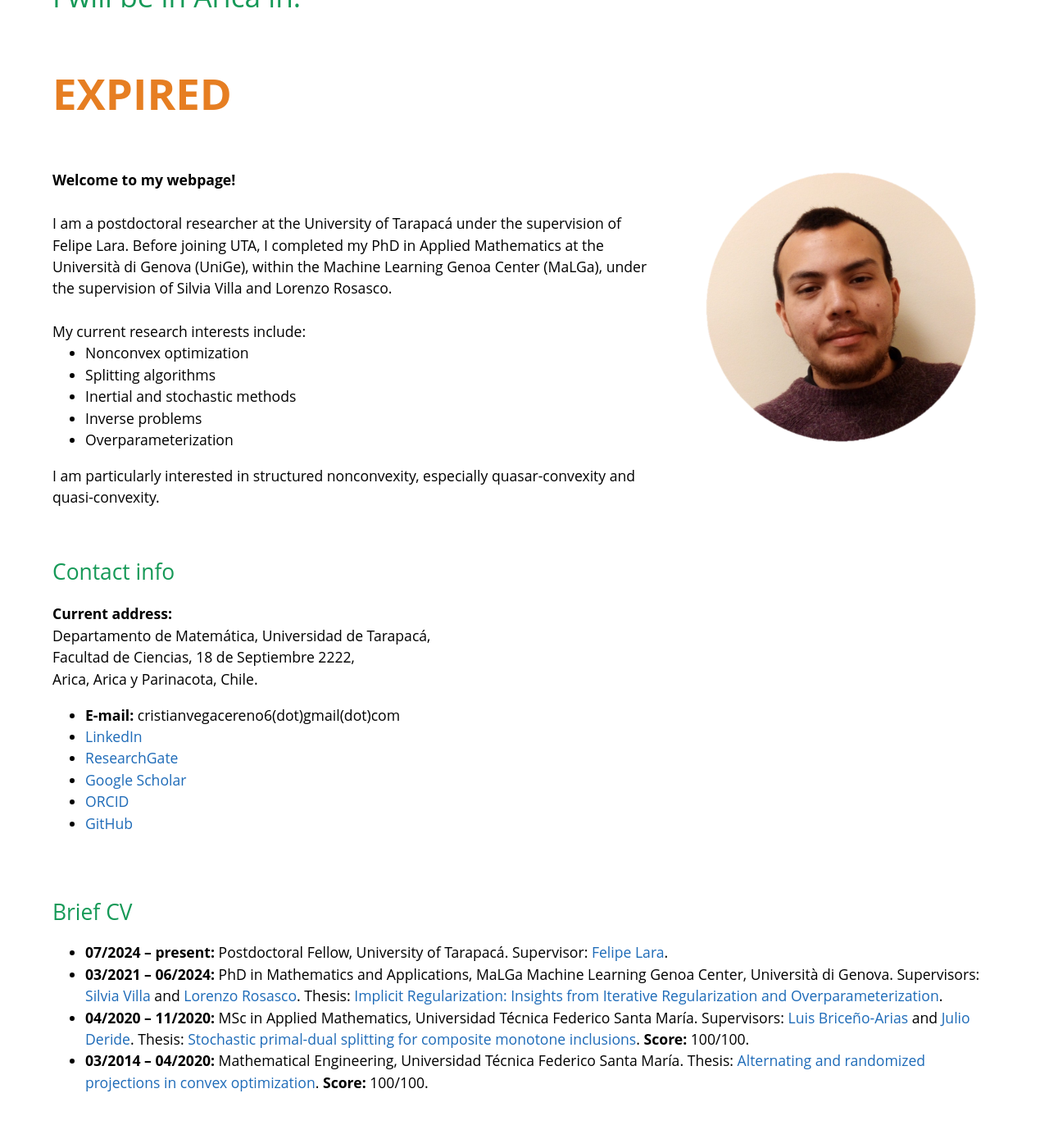
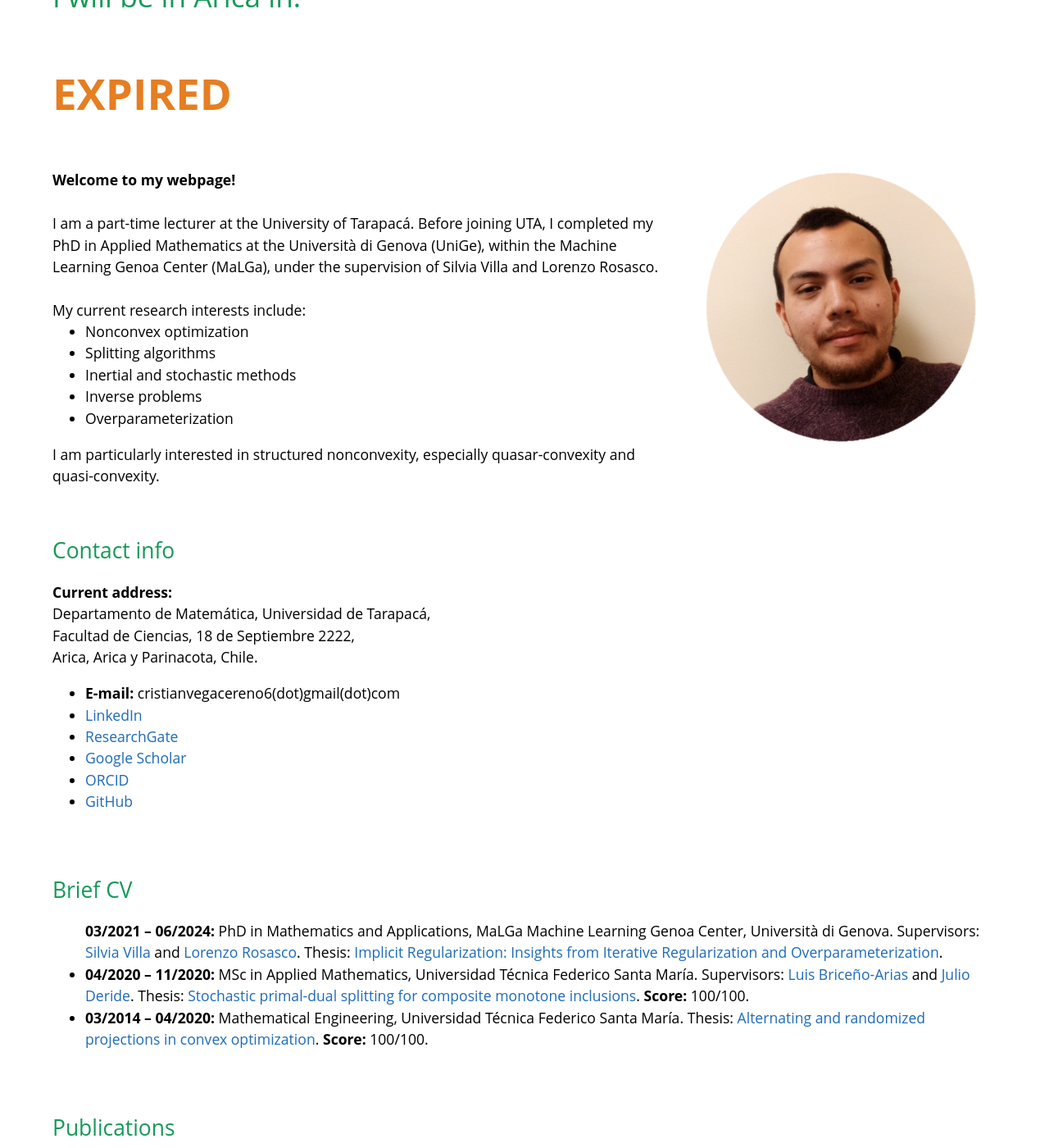
Before and after one commit to cristianvega1995/cristianvega1995.github.io, a Jekyll site: the page index.html, which Jekyll copies as it is, in a window 1280 px wide and 1400 px high, scrolled down 505 px. Shown: the whole window at 82% size. Built offline with Jekyll 4.4.1, drawn with Linux system fonts in a browser that asks for light colours; some of the changed text lies outside the part shown.

Commit message:
Update index.html

```diff
--- a/index.html
+++ b/index.html
@@ -417,7 +417,7 @@
 
 <header class="page-header">
     <h1 class="project-name">Cristian Vega</h1>
-    <h2 class="project-tagline">Postdoctoral Researcher in Optimization</h2>
+    <h2 class="project-tagline">Researcher in Optimization</h2>
     <!-- Optional buttons – you can add links later if you want -->
     <!--
     <a href="#" class="btn">CV</a>
@@ -456,7 +456,7 @@
 <div style="display: flex; gap: 2rem; align-items: flex-start; flex-wrap: wrap;">
     <div style="flex: 2; min-width: 280px;">
         <b>Welcome to my webpage!</b><br><br>
-        I am a postdoctoral researcher at the University of Tarapacá under the supervision of Felipe Lara.
+        I am a part-time lecturer at the University of Tarapacá.
         Before joining UTA, I completed my PhD in Applied Mathematics at the Università di Genova (UniGe),
         within the Machine Learning Genoa Center (MaLGa), under the supervision of Silvia Villa and Lorenzo Rosasco.
         <br><br>
@@ -496,8 +496,7 @@ Arica, Arica y Parinacota, Chile.</p>
 
 <!-- Brief CV -->
 <h2 id="cv">Brief CV</h2>
-<ul>
-  <li><strong>07/2024 – present:</strong> Postdoctoral Fellow, University of Tarapacá. Supervisor: <a href="https://felipelara.cl/#about">Felipe Lara</a>.</li>
+<ul
   <li><strong>03/2021 – 06/2024:</strong> PhD in Mathematics and Applications, MaLGa Machine Learning Genoa Center, Università di Genova. Supervisors: <a href="https://rubrica.unige.it/personale/UkNHXVlo">Silvia Villa</a> and <a href="https://web.mit.edu/lrosasco/www/">Lorenzo Rosasco</a>. Thesis: <a href="https://tesidottorato.depositolegale.it/bitstream/20.500.14242/157194/1/phdunige_4963312.pdf">Implicit Regularization: Insights from Iterative Regularization and Overparameterization</a>.</li>
   <li><strong>04/2020 – 11/2020:</strong> MSc in Applied Mathematics, Universidad Técnica Federico Santa María. Supervisors: <a href="http://lbriceno.mat.utfsm.cl/">Luis Briceño-Arias</a> and <a href="https://sites.google.com/view/deride-home">Julio Deride</a>. Thesis: <a href="https://repositorio.usm.cl/server/api/core/bitstreams/93020de3-e1d0-42fe-9b58-7c2486c1930f/content">Stochastic primal-dual splitting for composite monotone inclusions</a>. <strong>Score:</strong> 100/100.</li>
   <li><strong>03/2014 – 04/2020:</strong> Mathematical Engineering, Universidad Técnica Federico Santa María. Thesis: <a href="https://repositorio.usm.cl/server/api/core/bitstreams/93020de3-e1d0-42fe-9b58-7c2486c1930f/content">Alternating and randomized projections in convex optimization</a>. <strong>Score:</strong> 100/100.</li>
@@ -533,7 +532,7 @@ Arica, Arica y Parinacota, Chile.</p>
 <!-- Research Projects -->
 <h2 id="research">Research Projects</h2>
 <ol>
-  <li>UTA research project: "Fortalecimiento de Grupos de Investigación", Code 8802-25, 2026, Postdoctoral researcher.</li>
+  <li>UTA research project: "Fortalecimiento de Grupos de Investigación", Code 8802-25, 2026, Assistant researcher.</li>
   <li>ECOS-Sud-France and ANID-Chile (ECOS240031): "Dynamical systems associated to nonconvex optimization problems", Apr. 2025--Mar. 2028. Member of Chilean team.</li>
   <li>Marie Sklodowska-Curie grant agreement No. 861137, EU Horizon 2020 programme, Mar. 2021--Mar. 2024. PhD student.</li>
   <li>FONDECYT 1190871, Regular 2019, "Fast primal-dual splitting algorithms for solving coupled inclusions". Apr. 2020--Nov. 2020. Master student.</li>
```
